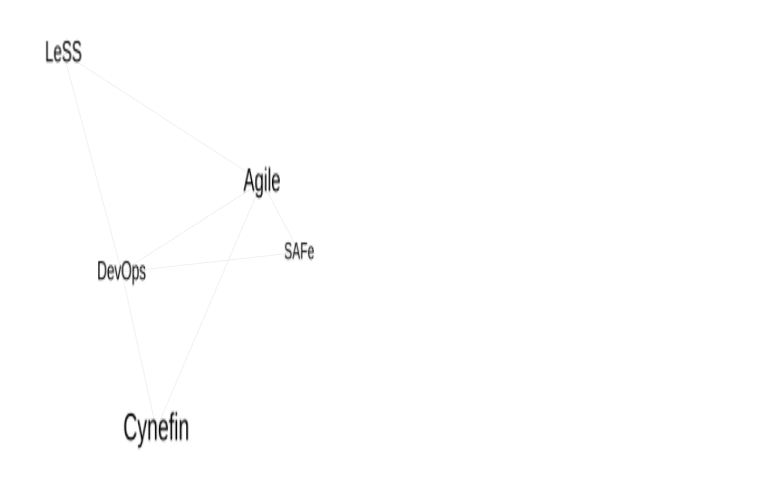
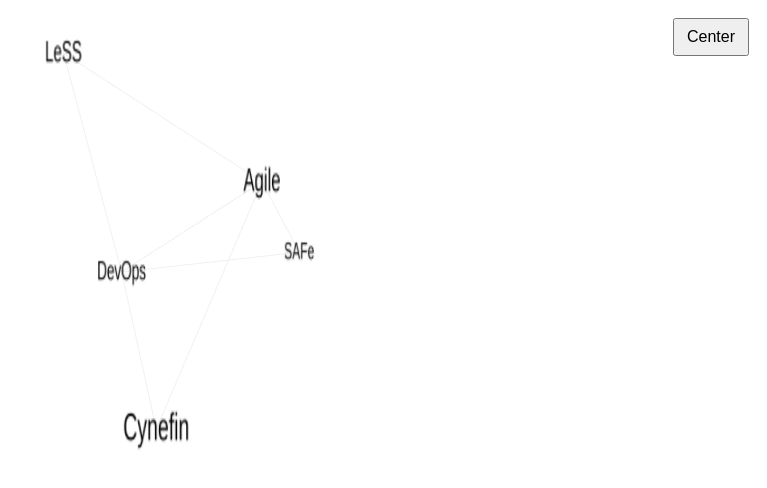
Before and after one commit to cotoaga/Cotoaga.Net, a Next.js app in the folder gnosis-graph-3d/: page / in a window 1280 px wide. Shown: the top 488 px of the page, without its empty margins (513-1280 px from the left). Built offline with nearby package versions, Linux system fonts and the light colour scheme.

Commit message:
Center Button

```diff
--- a/gnosis-graph-3d/src/components/Graph3D.tsx
+++ b/gnosis-graph-3d/src/components/Graph3D.tsx
@@ -247,8 +247,22 @@
     });
   };
 
+  // Create a ref for OrbitControls so we can reset the camera.
+  const controlsRef = useRef<any>(null);
+  const handleCenter = () => {
+    if (controlsRef.current) {
+      controlsRef.current.reset();
+    }
+  };
+
   return (
     <div style={{ position: 'relative', width: '100%', height: '500px', background: '#ffffff' }}>
+      {/* Center Button */}
+      <div style={{ position: 'absolute', top: 10, right: 10, zIndex: 2 }}>
+        <button onClick={handleCenter} style={{ padding: '8px 12px', fontSize: '16px' }}>
+          Center
+        </button>
+      </div>
       <Canvas
         camera={{ position: [10, 10, 10], fov: 45 }}
         style={{ touchAction: 'none' }}
@@ -259,7 +273,7 @@
         <ambientLight intensity={0.4} />
         <directionalLight position={[5, 5, 5]} intensity={0.6} />
         <Graph nodeStatus={nodeStatus} onSelect={handleSelect} />
-        <OrbitControls makeDefault />
+        <OrbitControls makeDefault ref={controlsRef} />
       </Canvas>
     </div>
   );
```
